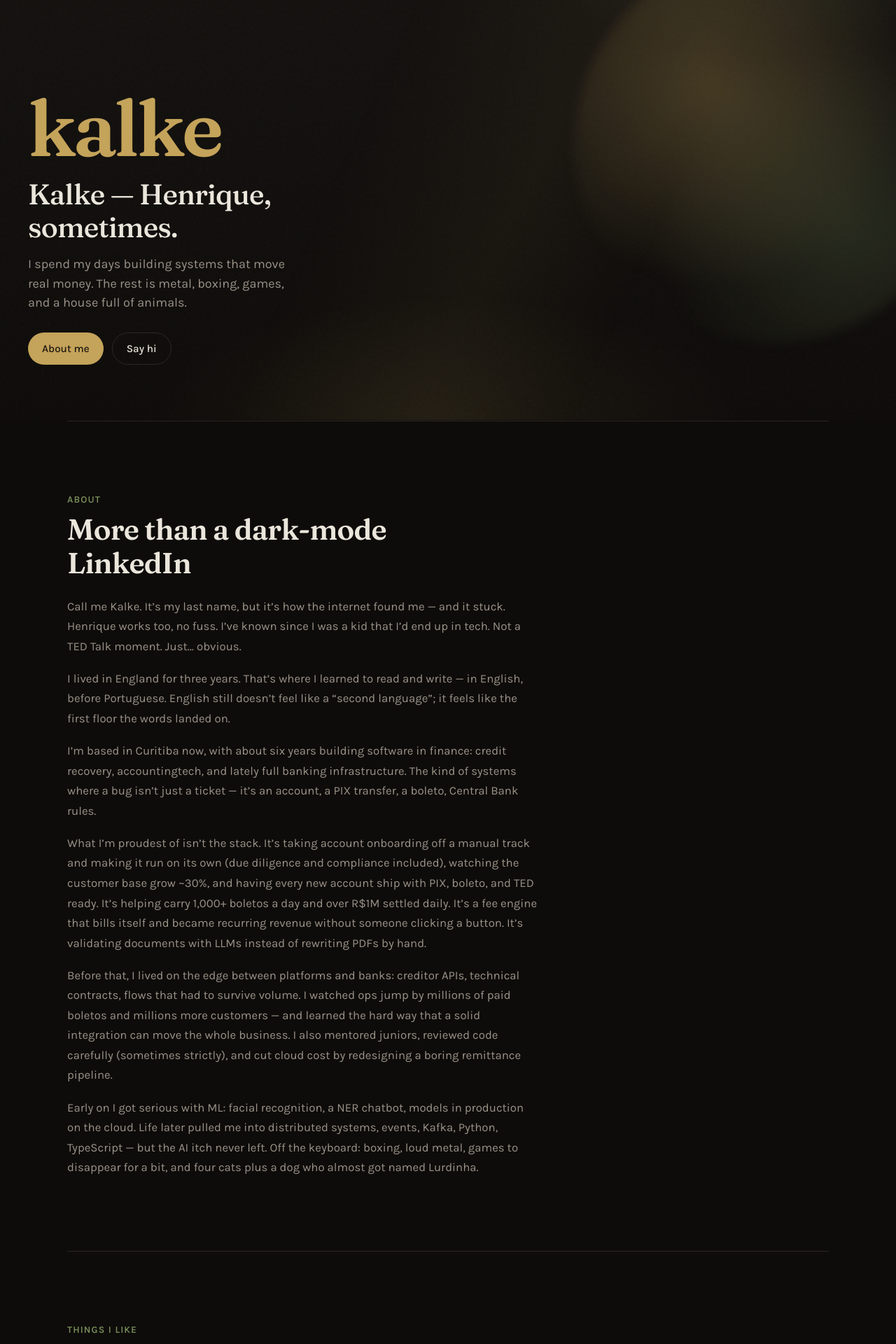
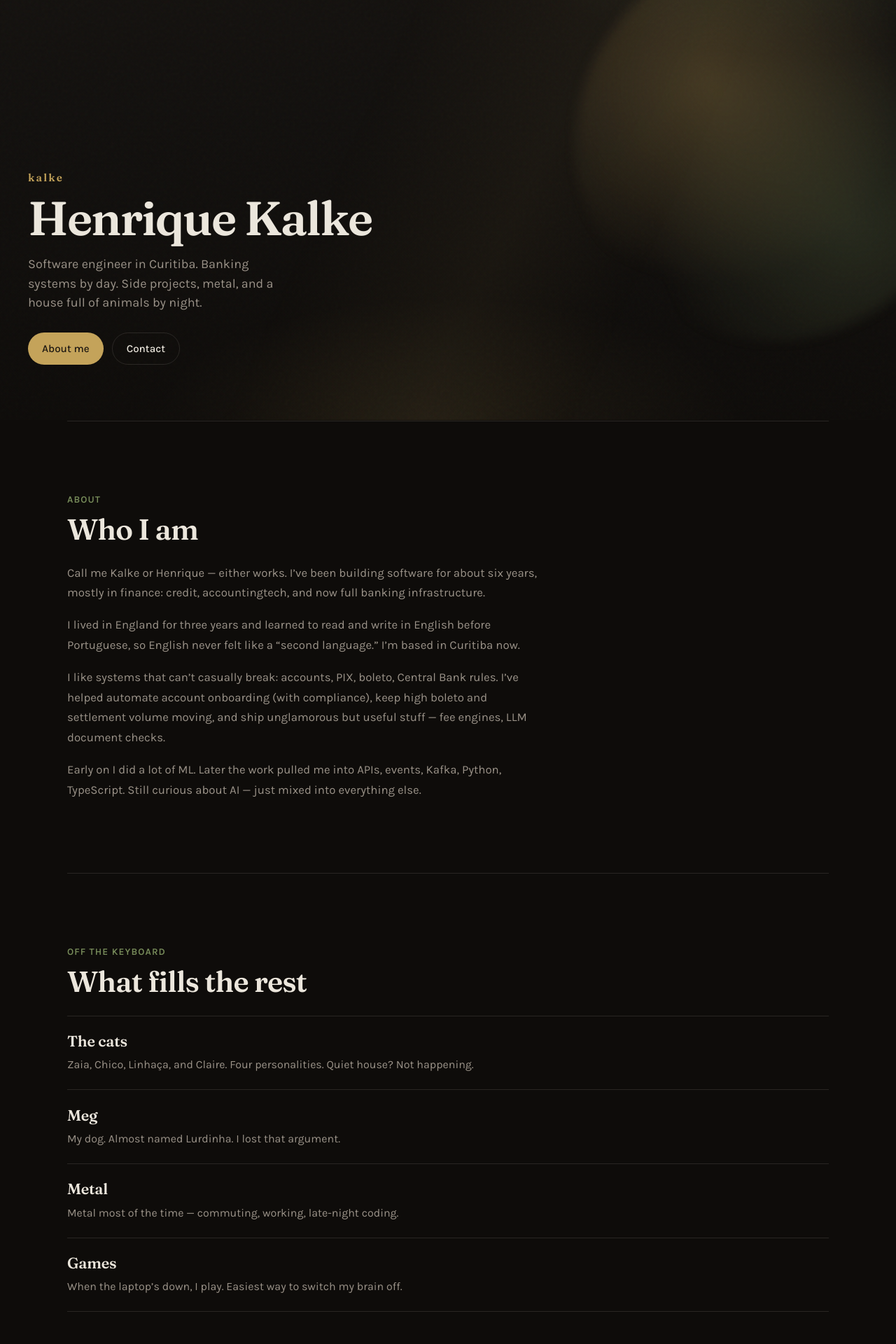
Before and after one commit to kalke/kalke, a React (Vite) app: page / in a window 1280 px wide. Shown: the part 200-2120 px from the top of the page at 70% size. Built offline with nearby package versions, Linux system fonts and the light colour scheme.

Commit message:
Rewrite site copy in a natural voice and simplify the hero.
Drop boxing, replace the oversized brand mark, and add a small k favicon.

```diff
--- a/index.html
+++ b/index.html
@@ -6,7 +6,7 @@
 		<meta name="viewport" content="width=device-width, initial-scale=1.0" />
 		<meta
 			name="description"
-			content="Henrique Kalke: backend engineer in Curitiba. Cats, metal, games, boxing — and systems that hold up."
+			content="Henrique Kalke, software engineer in Curitiba. Banking systems, APIs, cats, and metal."
 		/>
 		<meta name="theme-color" content="#141210" />
 		<link rel="preconnect" href="https://fonts.googleapis.com" />
@@ -15,7 +15,7 @@
 			href="https://fonts.googleapis.com/css2?family=Fraunces:opsz,wght@9..144,500;9..144,600&family=Karla:wght@400;500;600&display=swap"
 			rel="stylesheet"
 		/>
-		<title>kalke — a person who builds things</title>
+		<title>kalke — Henrique Kalke</title>
 	</head>
 
 	<body>
--- a/src/react-app/App.css
+++ b/src/react-app/App.css
@@ -135,24 +135,24 @@
 	animation: rise-in 0.9s cubic-bezier(0.22, 1, 0.36, 1) both;
 }
 
-.brand-hero {
-	margin: 0 0 1.25rem;
+.hero-brand {
+	margin: 0 0 0.85rem;
 	font-family: var(--font-display);
-	font-size: clamp(3.4rem, 12vw, 7rem);
+	font-size: 0.95rem;
 	font-weight: 600;
-	line-height: 0.9;
-	letter-spacing: -0.04em;
+	letter-spacing: 0.14em;
+	text-transform: lowercase;
 	color: var(--accent);
 }
 
 .hero-title {
 	margin: 0 0 1rem;
 	font-family: var(--font-display);
-	font-size: clamp(1.65rem, 4.2vw, 2.55rem);
-	font-weight: 500;
-	line-height: 1.15;
-	letter-spacing: -0.02em;
-	max-width: 16ch;
+	font-size: clamp(2.4rem, 8vw, 4.25rem);
+	font-weight: 600;
+	line-height: 1.05;
+	letter-spacing: -0.03em;
+	max-width: 12ch;
 }
 
 .hero-support {
@@ -160,7 +160,7 @@
 	color: var(--muted);
 	font-size: clamp(1rem, 2.2vw, 1.125rem);
 	line-height: 1.55;
-	max-width: 36ch;
+	max-width: 34ch;
 }
 
 .hero-actions {
@@ -457,10 +457,6 @@
 		align-items: center;
 		min-height: calc(100svh - 3.5rem);
 	}
-
-	.brand-hero {
-		font-size: clamp(3rem, 18vw, 4.5rem);
-	}
 }
 
 @media (prefers-reduced-motion: reduce) {
--- a/src/react-app/App.tsx
+++ b/src/react-app/App.tsx
@@ -81,7 +81,7 @@ export default function App() {
 			<main>
 				<section id="top" className="hero">
 					<div className="hero-copy">
-						<p className="brand-hero">{siteMeta.brand}</p>
+						<p className="hero-brand">{siteMeta.brand}</p>
 						<h1 className="hero-title">{t.hero.headline}</h1>
 						<p className="hero-support">{t.hero.support}</p>
 						<div className="hero-actions">
--- a/src/react-app/content.ts
+++ b/src/react-app/content.ts
@@ -3,14 +3,14 @@ export type Lang = "pt" | "en";
 export const siteMeta = {
 	brand: "kalke",
 	pt: {
-		title: "kalke — pessoa que constrói coisas",
+		title: "kalke — Henrique Kalke",
 		description:
-			"Kalke: engenheiro de software em Curitiba. Sistemas bancários, IA, gatos, metal e boxe.",
+			"Henrique Kalke, software engineer em Curitiba. Sistemas bancários, APIs, gatos e metal.",
 	},
 	en: {
-		title: "kalke — a person who builds things",
+		title: "kalke — Henrique Kalke",
 		description:
-			"Kalke: software engineer in Curitiba. Banking systems, AI, cats, metal, and boxing.",
+			"Henrique Kalke, software engineer in Curitiba. Banking systems, APIs, cats, and metal.",
 	},
 };
 
@@ -65,93 +65,87 @@ export const copy: Record<Lang, Copy> = {
 		],
 		langSwitch: { pt: "PT", en: "EN" },
 		hero: {
-			headline: "Kalke — e às vezes Henrique.",
+			headline: "Henrique Kalke",
 			support:
-				"Passo o dia construindo sistemas que mexem com dinheiro de verdade. O resto do tempo é metal, boxe, videogame e uma casa lotada de bicho.",
-			primaryCta: { label: "Quem sou", href: "#about" },
-			secondaryCta: { label: "Fala comigo", href: "#contact" },
+				"Software engineer em Curitiba. De dia faço sistemas bancários. De noite é projeto pessoal, metal e uma casa cheia de bicho.",
+			primaryCta: { label: "Sobre mim", href: "#about" },
+			secondaryCta: { label: "Contato", href: "#contact" },
 		},
 		about: {
-			eyebrow: "Quem sou",
-			title: "Mais do que um LinkedIn com tema escuro",
+			eyebrow: "Sobre",
+			title: "Quem eu sou",
 			paragraphs: [
-				"Me chama de Kalke. É sobrenome, mas é o jeito que a internet me encontrou — e eu me acostumei. Henrique também serve, sem drama. Desde moleque eu sabia que ia acabar mexendo com tecnologia; não foi revelação de palestra, foi só… óbvio.",
-				"Morei três anos na Inglaterra. Foi lá que aprendi a ler e escrever — em inglês, antes do português. Até hoje o inglês não parece “segundo idioma”; parece o chão onde as palavras pousaram primeiro.",
-				"Hoje estou em Curitiba, com uns seis anos construindo software no mundo financeiro: recuperação de crédito, accountingtech, e agora infraestrutura bancária de ponta a ponta. O tipo de sistema em que bug não é só ticket — é conta, PIX, boleto, regulação do Bacen.",
-				"O que mais me orgulha não é a stack em si. É ter tirado onboarding de conta do processo manual e deixado rodando sozinho (com due diligence e conformidade), vendo a base crescer ~30% e cada conta nova já sair com PIX, boleto e TED. É ter ajudado a bancar mais de mil boletos por dia e mais de R$ 1 milhão liquidados diariamente. É um motor de tarifas que cobra sozinho e virou receita recorrente sem alguém apertar botão. É validar documento com LLM em vez de alguém reescrever PDF à mão.",
-				"Antes disso, passei anos na fronteira entre plataformas e bancos: integrar API de credor, negociar contrato técnico, fazer o fluxo aguentar volume. Vi a operação saltar de milhões de boletos pagos e milhões de clientes a mais na base — e aprendi na prática que integração bem feita muda o negócio inteiro. Também mentorei júnior, revisei código com carinho (às vezes com rigor) e cortei custo de cloud redesenhando pipeline chato de remessa.",
-				"No começo da carreira brinquei sério com ML: reconhecimento facial, chatbot com NER, modelo em produção na nuvem. Depois a vida puxou pra sistemas distribuídos, eventos, Kafka, Python, TypeScript — mas a curiosidade com IA nunca saiu. Fora do teclado: boxe, metal alto, jogo pra sumir um pouco, e quatro gatos mais uma cachorra que quase se chamou Lurdinha.",
+				"Pode me chamar de Kalke ou Henrique — tanto faz. Trabalho com software faz uns seis anos, quase sempre no mercado financeiro: crédito, accountingtech e, agora, infra bancária de ponta a ponta.",
+				"Morei três anos na Inglaterra. Aprendi a ler e escrever em inglês antes do português, então o inglês nunca me pareceu “segundo idioma”. Hoje moro em Curitiba.",
+				"O que me anima no trabalho é sistema que não pode falhar: conta, PIX, boleto, regra do Bacen. Já ajudei a automatizar onboarding de conta (com compliance), a manter volume alto de boletos e liquidação, e a montar coisa chata mas útil — tipo motor de tarifas e validação de documento com LLM.",
+				"No começo da carreira mexi bastante com ML. Depois a vida me puxou pra API, evento, Kafka, Python, TypeScript. Continuo curioso com IA, só que agora misturado com o resto.",
 			],
 		},
 		likes: {
-			eyebrow: "Coisas que gosto",
-			title: "A parte que não cabe no CV",
+			eyebrow: "Fora do código",
+			title: "O que preenche o resto",
 			items: [
 				{
-					title: "Zaia, Chico, Linhaça e Claire",
-					text: "Quatro gatos. Quatro personalidades. Zero chance de silêncio absoluto em casa — e eu não trocaria.",
+					title: "Os gatos",
+					text: "Zaia, Chico, Linhaça e Claire. Quatro personalidades, zero chance de casa quieta.",
 				},
 				{
-					title: "Meg (quase Lurdinha)",
-					text: "Minha cachorrinha. Eu brigava internamente por Lurdinha. Ganhou Meg. Continua mandando na casa como se o nome fosse título nobiliárquico.",
+					title: "Meg",
+					text: "Minha cachorra. Quase se chamou Lurdinha. Eu perdi essa discussão.",
 				},
 				{
 					title: "Metal",
-					text: "Música, sobretudo metal. Treino, foco, deslocamento, madrugada codeando — tem faixa pra cada estado de espírito, quase sempre com volume indecente.",
+					text: "Escuto metal o tempo todo — no trampo, no caminho, codeando de madrugada.",
 				},
 				{
-					title: "Videogame",
-					text: "Quando solto o notebook, jogo. Não é “passar o tempo”: é pausar a cabeça de verdade. Atmosfera, história, ou só uma partida que exige presença.",
-				},
-				{
-					title: "Boxe",
-					text: "Luto boxe. Tem dia que o código não fecha a conta — o ringue fecha. Ritmo, corpo, e um jeito honesto de cansar.",
+					title: "Games",
+					text: "Quando largo o notebook, jogo. É o jeito mais fácil de desligar a cabeça.",
 				},
 			],
 		},
 		builds: {
-			eyebrow: "O que construo",
-			title: "Coisas que eu quis que existissem",
+			eyebrow: "Projetos",
+			title: "O que eu ando construindo",
 			intro:
-				"No trabalho eu vivo de sistema crítico. Em casa, experimento — Go, LLM, API bancária de brinquedo — pra aprender do meu jeito, sem slide.",
+				"No trabalho é sistema crítico. Em casa eu experimento — Go, LLM, API — no meu ritmo.",
 			items: [
 				{
 					name: "personal-document-extractor",
 					href: "https://github.com/kalke/personal-document-extractor",
 					blurb:
-						"Uma obsessão profissional virou hobby: pegar documento brasileiro (RG, comprovante, NF) e devolver JSON limpo. Go, LLM, Postgres, Redis — o mesmo tipo de problema que já resolvi em produção, só que no meu ritmo.",
+						"Pega documento brasileiro (RG, comprovante, NF) e devolve JSON. Go, LLM, Postgres, Redis.",
 					tags: ["Go", "LLM", "Postgres"],
 				},
 				{
 					name: "e-bank-api",
 					href: "https://github.com/kalke/e-bank-api",
 					blurb:
-						"API bancária enxuta em FastAPI (depósito, saque, transferência) com Swagger e testes. Um playground pra modelar domínio sem o peso de um monólito real.",
+						"API bancária simples em FastAPI: depósito, saque, transferência. Com Swagger e testes.",
 					tags: ["Python", "FastAPI"],
 				},
 				{
 					name: "personal-compose",
-					href: "https://github.com/kalke",
+					href: "https://github.com/kalke/personal-compose",
 					blurb:
-						"Docker Compose pra subir banco e broker local sem ritual. DX chata, mas é a diferença entre “vou tentar” e “já estou rodando”.",
+						"Docker Compose pra subir banco e broker local sem drama.",
 					tags: ["Docker", "DX"],
 				},
 			],
 		},
 		contact: {
 			eyebrow: "Contato",
-			title: "Se quiser puxar assunto",
-			text: "Pode ser vaga, ideia, dúvida técnica, metal, gato, ou só um oi. Não prometo responder em cinco minutos — prometo responder de verdade.",
+			title: "Fala comigo",
+			text: "Vaga, ideia, dúvida técnica ou só um oi. Respondo quando der — de verdade.",
 			links: [
 				{
 					label: "GitHub",
 					href: "https://github.com/kalke",
-					note: "código e experimentos",
+					note: "código",
 				},
 				{
 					label: "LinkedIn",
 					href: "https://www.linkedin.com/in/henriquekalke/",
-					note: "o lado formal",
+					note: "trabalho",
 				},
 				{
 					label: "Spotify",
@@ -165,105 +159,99 @@ export const copy: Record<Lang, Copy> = {
 				},
 			],
 		},
-		footer: "feito com React, Vite e Cloudflare",
+		footer: "React · Vite · Cloudflare",
 	},
 	en: {
 		navAria: "Primary",
 		nav: [
 			{ label: "About", href: "#about" },
 			{ label: "Likes", href: "#likes" },
-			{ label: "Builds", href: "#builds" },
+			{ label: "Projects", href: "#builds" },
 			{ label: "Contact", href: "#contact" },
 		],
 		langSwitch: { pt: "PT", en: "EN" },
 		hero: {
-			headline: "Kalke — Henrique, sometimes.",
+			headline: "Henrique Kalke",
 			support:
-				"I spend my days building systems that move real money. The rest is metal, boxing, games, and a house full of animals.",
+				"Software engineer in Curitiba. Banking systems by day. Side projects, metal, and a house full of animals by night.",
 			primaryCta: { label: "About me", href: "#about" },
-			secondaryCta: { label: "Say hi", href: "#contact" },
+			secondaryCta: { label: "Contact", href: "#contact" },
 		},
 		about: {
 			eyebrow: "About",
-			title: "More than a dark-mode LinkedIn",
+			title: "Who I am",
 			paragraphs: [
-				"Call me Kalke. It’s my last name, but it’s how the internet found me — and it stuck. Henrique works too, no fuss. I’ve known since I was a kid that I’d end up in tech. Not a TED Talk moment. Just… obvious.",
-				"I lived in England for three years. That’s where I learned to read and write — in English, before Portuguese. English still doesn’t feel like a “second language”; it feels like the first floor the words landed on.",
-				"I’m based in Curitiba now, with about six years building software in finance: credit recovery, accountingtech, and lately full banking infrastructure. The kind of systems where a bug isn’t just a ticket — it’s an account, a PIX transfer, a boleto, Central Bank rules.",
-				"What I’m proudest of isn’t the stack. It’s taking account onboarding off a manual track and making it run on its own (due diligence and compliance included), watching the customer base grow ~30%, and having every new account ship with PIX, boleto, and TED ready. It’s helping carry 1,000+ boletos a day and over R$1M settled daily. It’s a fee engine that bills itself and became recurring revenue without someone clicking a button. It’s validating documents with LLMs instead of rewriting PDFs by hand.",
-				"Before that, I lived on the edge between platforms and banks: creditor APIs, technical contracts, flows that had to survive volume. I watched ops jump by millions of paid boletos and millions more customers — and learned the hard way that a solid integration can move the whole business. I also mentored juniors, reviewed code carefully (sometimes strictly), and cut cloud cost by redesigning a boring remittance pipeline.",
-				"Early on I got serious with ML: facial recognition, a NER chatbot, models in production on the cloud. Life later pulled me into distributed systems, events, Kafka, Python, TypeScript — but the AI itch never left. Off the keyboard: boxing, loud metal, games to disappear for a bit, and four cats plus a dog who almost got named Lurdinha.",
+				"Call me Kalke or Henrique — either works. I’ve been building software for about six years, mostly in finance: credit, accountingtech, and now full banking infrastructure.",
+				"I lived in England for three years and learned to read and write in English before Portuguese, so English never felt like a “second language.” I’m based in Curitiba now.",
+				"I like systems that can’t casually break: accounts, PIX, boleto, Central Bank rules. I’ve helped automate account onboarding (with compliance), keep high boleto and settlement volume moving, and ship unglamorous but useful stuff — fee engines, LLM document checks.",
+				"Early on I did a lot of ML. Later the work pulled me into APIs, events, Kafka, Python, TypeScript. Still curious about AI — just mixed into everything else.",
 			],
 		},
 		likes: {
-			eyebrow: "Things I like",
-			title: "The part that doesn’t fit on a résumé",
+			eyebrow: "Off the keyboard",
+			title: "What fills the rest",
 			items: [
 				{
-					title: "Zaia, Chico, Linhaça & Claire",
-					text: "Four cats. Four personalities. Zero chance of absolute silence at home — and I wouldn’t trade it.",
+					title: "The cats",
+					text: "Zaia, Chico, Linhaça, and Claire. Four personalities. Quiet house? Not happening.",
 				},
 				{
-					title: "Meg (almost Lurdinha)",
-					text: "My dog. I fought hard internally for Lurdinha. Meg won. She still runs the house like the name came with a title.",
+					title: "Meg",
+					text: "My dog. Almost named Lurdinha. I lost that argument.",
 				},
 				{
 					title: "Metal",
-					text: "Music, mostly metal. Training, focus, commuting, late-night coding — there’s a track for every mood, usually at an indecent volume.",
+					text: "Metal most of the time — commuting, working, late-night coding.",
 				},
 				{
-					title: "Video games",
-					text: "When I put the laptop down, I play. Not “killing time” — actually parking my brain. Atmosphere, story, or a match that demands presence.",
-				},
-				{
-					title: "Boxing",
-					text: "I train boxing. Some days the code doesn’t settle the score — the ring does. Rhythm, body, an honest way to get tired.",
+					title: "Games",
+					text: "When the laptop’s down, I play. Easiest way to switch my brain off.",
 				},
 			],
 		},
 		builds: {
-			eyebrow: "What I build",
-			title: "Things I wanted to exist",
+			eyebrow: "Projects",
+			title: "What I’ve been building",
 			intro:
-				"At work I live in critical systems. At home I experiment — Go, LLMs, a toy bank API — learning my way, without the slide deck.",
+				"At work it’s critical systems. At home I experiment — Go, LLMs, APIs — at my own pace.",
 			items: [
 				{
 					name: "personal-document-extractor",
 					href: "https://github.com/kalke/personal-document-extractor",
 					blurb:
-						"A work obsession turned hobby: take a Brazilian document (ID, proof of address, invoice) and return clean JSON. Go, LLM, Postgres, Redis — the same class of problem I’ve shipped in production, on my own clock.",
+						"Brazilian documents (ID, address proof, invoices) in → clean JSON out. Go, LLM, Postgres, Redis.",
 					tags: ["Go", "LLM", "Postgres"],
 				},
 				{
 					name: "e-bank-api",
 					href: "https://github.com/kalke/e-bank-api",
 					blurb:
-						"A lean FastAPI bank API (deposit, withdraw, transfer) with Swagger and tests. A playground for modeling domain without the weight of a real monolith.",
+						"Small FastAPI bank API: deposit, withdraw, transfer. Swagger and tests included.",
 					tags: ["Python", "FastAPI"],
 				},
 				{
 					name: "personal-compose",
-					href: "https://github.com/kalke",
+					href: "https://github.com/kalke/personal-compose",
 					blurb:
-						"Docker Compose to spin up local databases and brokers without ritual. Unglamorous DX — and the difference between “I’ll try later” and “it’s already running.”",
+						"Docker Compose to spin up local databases and brokers without fuss.",
 					tags: ["Docker", "DX"],
 				},
 			],
 		},
 		contact: {
 			eyebrow: "Contact",
-			title: "If you want to talk",
-			text: "A role, an idea, a technical question, metal, cats, or just hello. I won’t promise a five-minute reply — I will promise a real one.",
+			title: "Say hi",
+			text: "A role, an idea, a technical question, or just hello. I’ll reply when I can — for real.",
 			links: [
 				{
 					label: "GitHub",
 					href: "https://github.com/kalke",
-					note: "code & experiments",
+					note: "code",
 				},
 				{
 					label: "LinkedIn",
 					href: "https://www.linkedin.com/in/henriquekalke/",
-					note: "the formal side",
+					note: "work",
 				},
 				{
 					label: "Spotify",
@@ -277,7 +265,7 @@ export const copy: Record<Lang, Copy> = {
 				},
 			],
 		},
-		footer: "built with React, Vite & Cloudflare",
+		footer: "React · Vite · Cloudflare",
 	},
 };
 
```
Also changed, not shown: public/favicon.svg.
